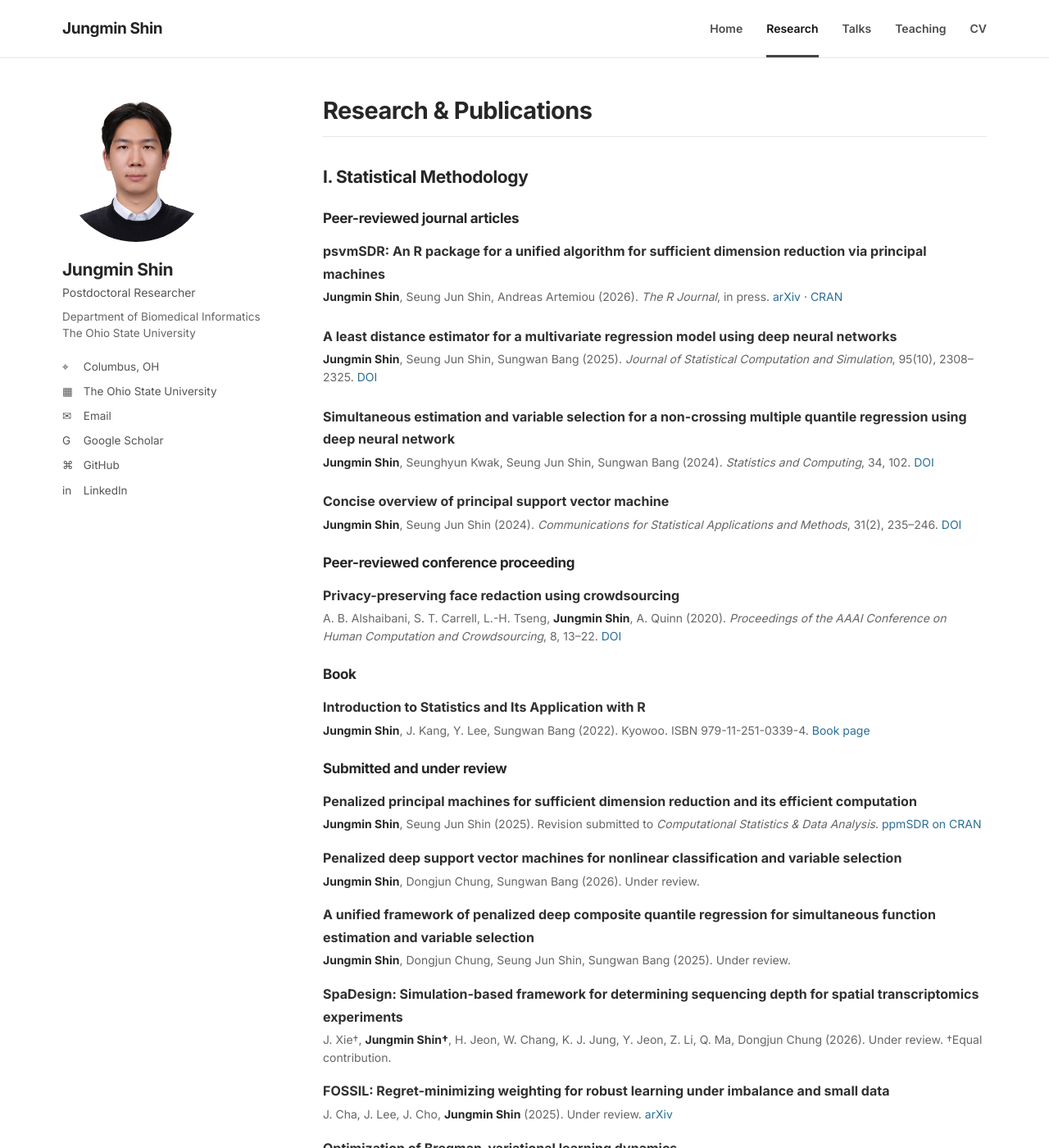
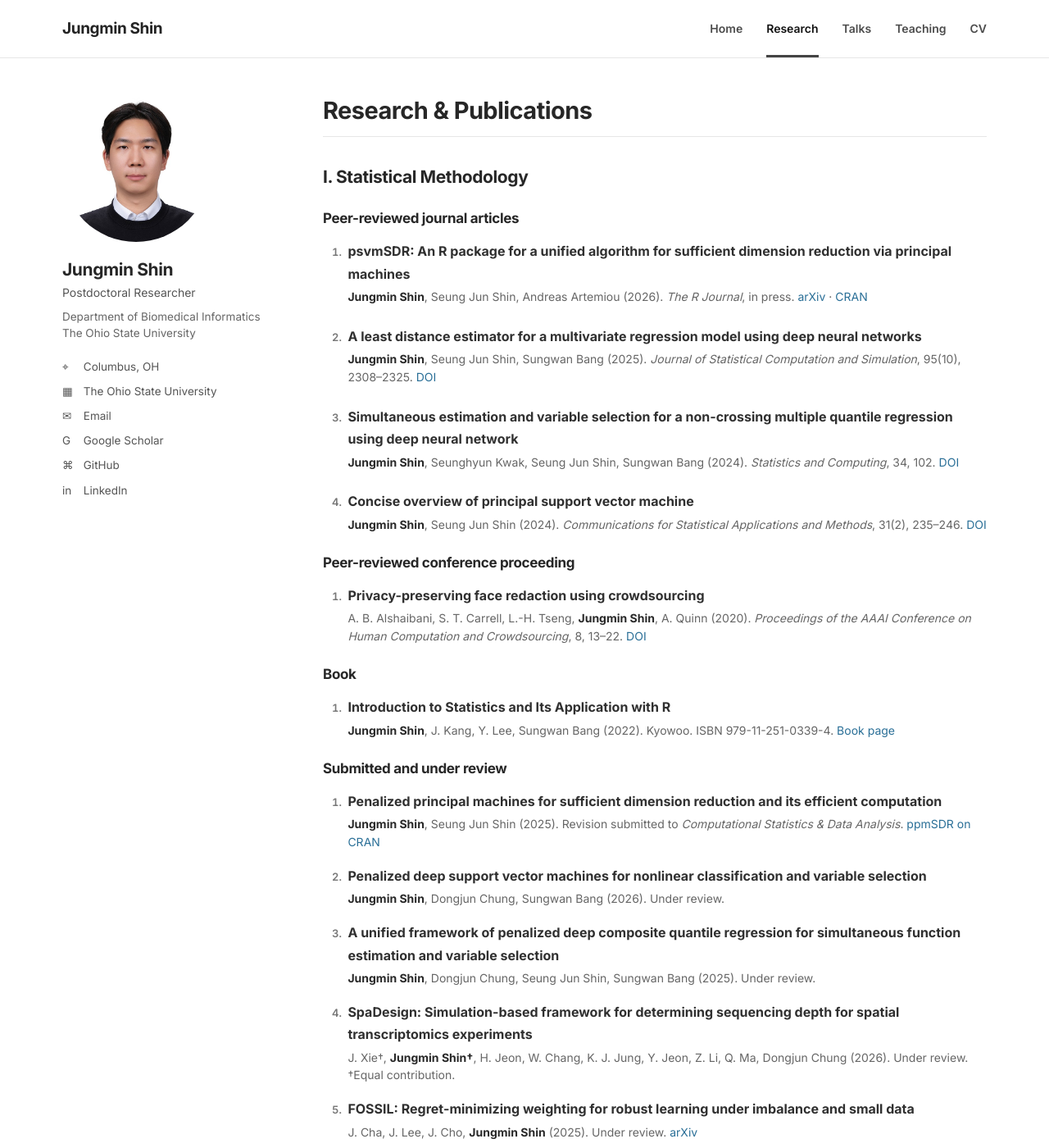
Before and after one commit to c16267/c16267.github.io, a Jekyll site: the page built from research.md, in a window 1280 px wide and 1400 px high. Shown: the whole window at 82% size. Built offline with Jekyll 4.4.1, drawn with Linux system fonts in a browser that asks for light colours.

Commit message:
Refactor publication list styles in main.css
Updated publication list styles to preserve numbering for ordered lists and removed unnecessary styles for numbered lists.

```diff
--- a/assets/css/main.css
+++ b/assets/css/main.css
@@ -126,8 +126,16 @@ strong { color: #282828; }
   color: #4c4c4c;
 }
 
-.pub-list { list-style: none; padding-left: 0; }
+/* Publication/manuscript lists: preserve numbering for <ol>, bullets off for <ul>. */
+ul.pub-list { list-style: none; padding-left: 0; }
+ol.pub-list { list-style: decimal; padding-left: 1.65rem; }
 .pub-list li { margin: 0 0 24px; }
+ol.pub-list > li { padding-left: 0.25rem; }
+ol.pub-list > li::marker {
+  color: #777;
+  font-weight: 600;
+  font-size: 13px;
+}
 .pub-title { font-weight: 650; color: #303030; font-size: 16px; }
 .pub-meta { color: #666; font-size: 14px; margin-top: 3px; line-height: 1.55; }
 .pub-note { color: #8a5a2b; font-size: 13.5px; font-weight: 600; }
@@ -221,17 +229,6 @@ strong { color: #282828; }
 .quick-link strong { display: block; font-size: 14px; margin-bottom: 2px; }
 .quick-link span { display: block; color: var(--muted); font-size: 12.5px; line-height: 1.45; }
 
-.pub-list.numbered { counter-reset: pub; }
-.pub-list.numbered > li { counter-increment: pub; position: relative; padding-left: 35px; }
-.pub-list.numbered > li::before {
-  content: counter(pub) ".";
-  position: absolute;
-  left: 0; top: 0;
-  width: 25px;
-  color: #888;
-  font-weight: 600;
-  font-size: 13px;
-}
 .pub-list.compact li { margin-bottom: 17px; }
 .footnote { color: #777; font-size: 12.5px; line-height: 1.55; }
 
```
